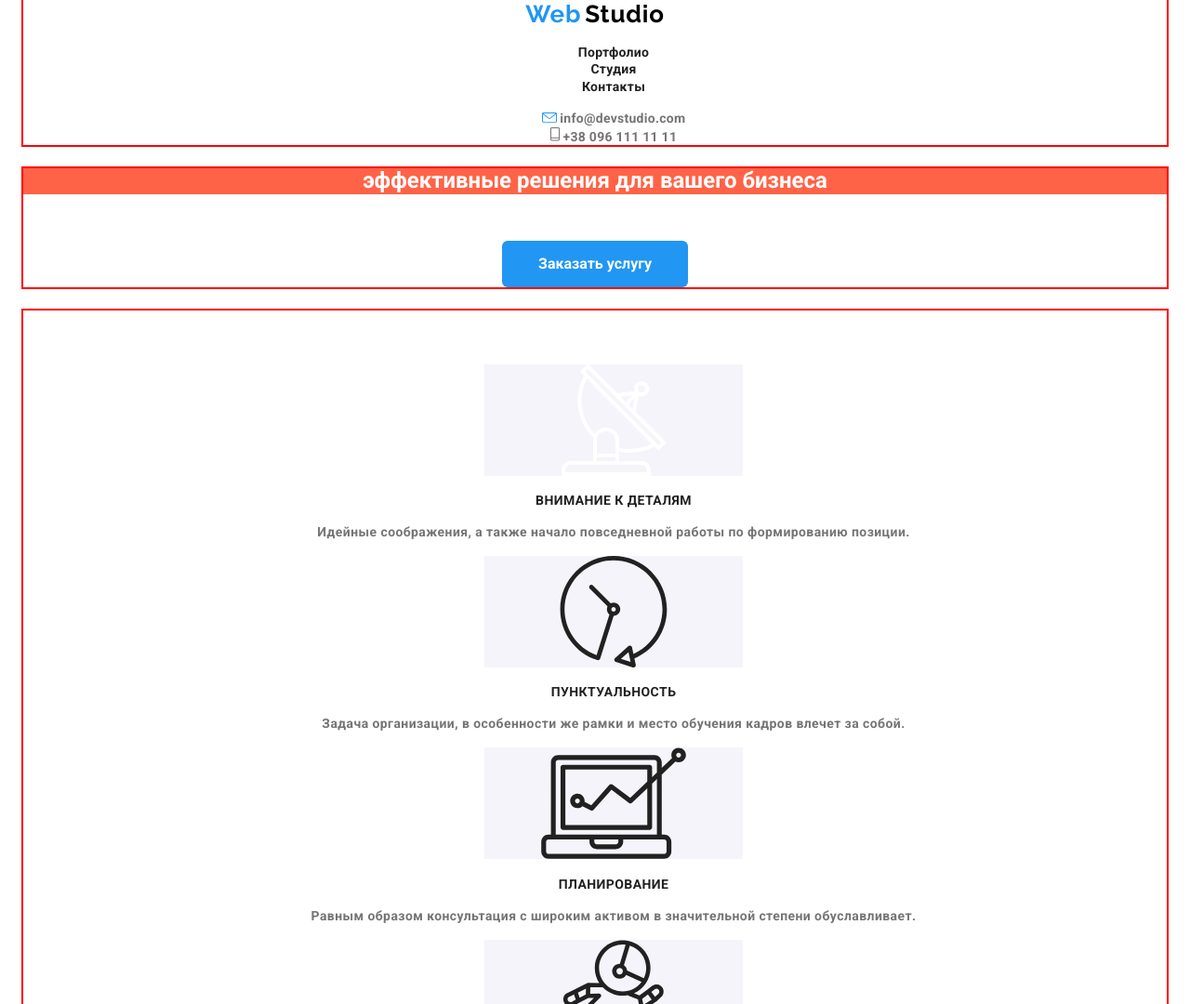
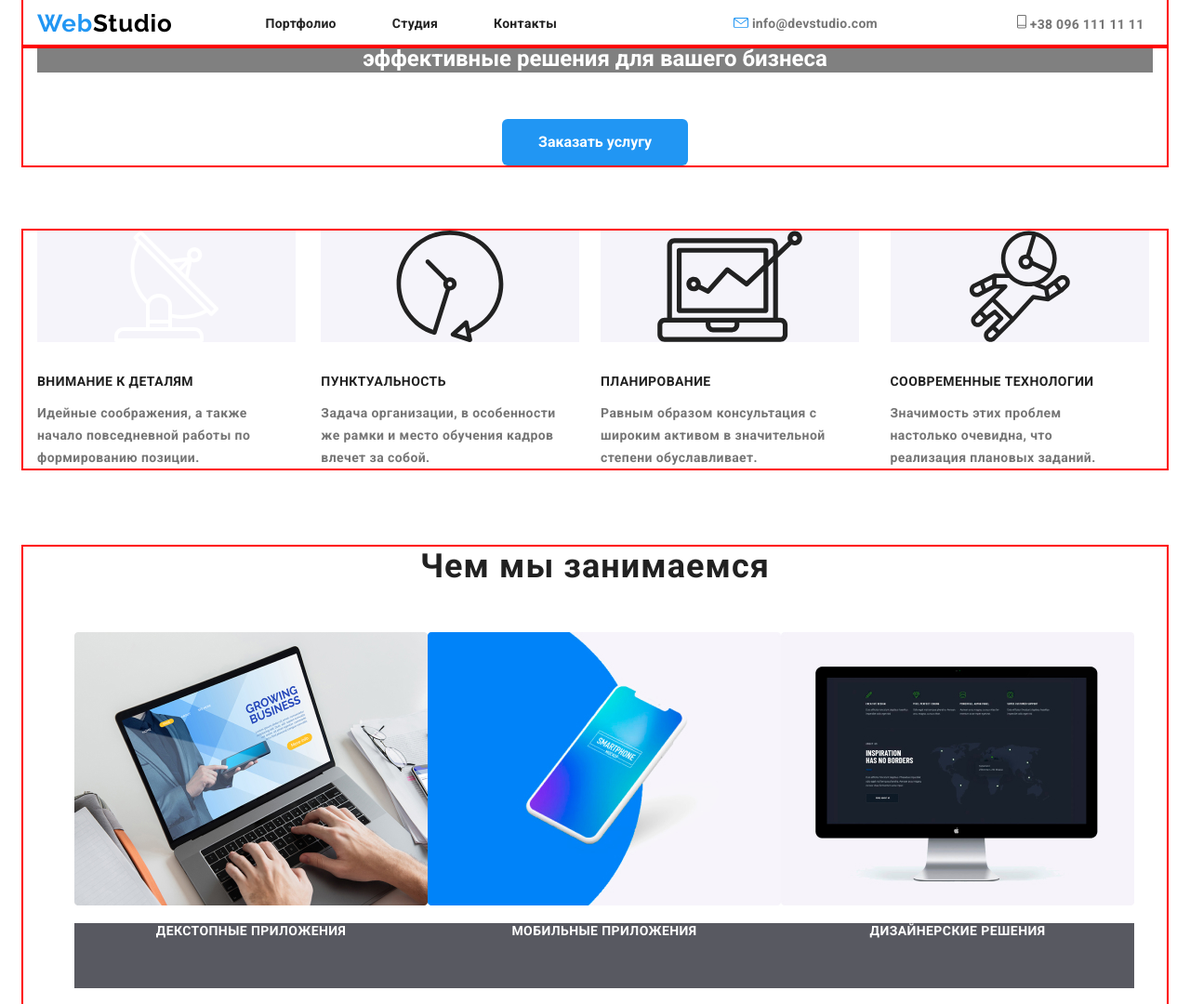
Before and after one commit to mamychenkova/goit-markup-hw-03, a plain HTML site: page index.html in a window 1280 px wide. Shown: the top 1080 px of the page at 93% size. Drawn offline with nearby package versions, Linux system fonts and the light colour scheme.

Commit message:
дз 3 -почти половина
сделан хедер, секция преимущества, герой и примеры работ( не до конца)

```diff
--- a/CSS/styles.css
+++ b/CSS/styles.css
@@ -29,7 +29,7 @@ ul {
   list-style: none;
 }
 
-.logo-web > span {
+.logo-web {
   font-family: Raleway;
   font-style: normal;
   font-weight: bold;
@@ -39,6 +39,7 @@ ul {
 
   letter-spacing: 0.03em;
   color: #2196f3;
+  margin-right: 0;
 }
 
 .logo-studio {
@@ -51,7 +52,14 @@ ul {
 
   letter-spacing: 0.03em;
   color: #000000;
+  margin-left: 0px;
+  margin-right: auto;
 }
+.header-site .container {
+  display: flex;
+  align-items: center;
+}
+
 .site-nav a {
   font-family: Roboto;
   font-style: normal;
@@ -62,8 +70,17 @@ ul {
 
   color: #212121;
 }
+.nav,
+.site-nav {
+  display: flex;
+  align-items: center;
+}
+
+.site-nav li {
+  margin-left: 60px;
+}
 .site-nav :hover,
-:focus {
+.site-nav:focus {
   color: #2196f3;
 }
 .adress-nav a {
@@ -72,23 +89,37 @@ ul {
   line-height: 16px;
   letter-spacing: 0.02em;
   color: #757575;
+  margin-left: 150px;
+  margin-right: 0px;
 }
+.adress-nav :hover,
+.adress-nav:focus {
+  color: #2196f3;
+}
+.adress-nav {
+  display: flex;
+}
+
 .container {
   width: 1230px;
   outline: 2px solid red;
   margin-right: auto;
   margin-left: auto;
-  text-align: center;
-  margin-bottom: 25px;
+
+  padding-left: 15px;
+  padding-right: 15px;
 }
 
 .hero-haeding {
   color: #ffffff;
-  background-color: tomato;
+  background-color: grey;
   margin-top: 0px;
   margin-bottom: 50px;
 }
-
+.hero-section {
+  text-align: center;
+  padding: 200px, 477px;
+}
 .button {
   display: inline-block;
   background-color: #2196f3;
@@ -101,10 +132,20 @@ ul {
   font-size: 16px;
   line-height: 30px;
 }
+
 .advantages-heading {
   margin-top: 0px;
   margin-bottom: 0px;
-  color: transparent;
+  display: none;
+}
+.advantages {
+  display: flex;
+  width: ((100% - 90px) / 4);
+  margin: 0px;
+  padding: 0px;
+  margin-top: 70px;
+  margin-bottom: 84px;
+  align-items: center;
 }
 
 .advantages img {
@@ -125,6 +166,8 @@ ul {
   line-height: 16px;
   letter-spacing: 0.03em;
   text-transform: uppercase;
+  margin-top: 30px;
+  margin-bottom: 10px;
 }
 .advantages p {
   font-style: normal;
@@ -132,17 +175,30 @@ ul {
   font-size: 14px;
   line-height: 24px;
   /* or 171% */
+  margin-right: 30px;
+
+  margin-bottom: 0px;
 
   letter-spacing: 0.03em;
 
   color: #757575;
+}
+
+.work-examples {
+  display: flex;
+  /* calc((100% - 60px) / 3) */
+  margin-top: 0px;
 }
 h2 {
   font-weight: bold;
   font-size: 36px;
   line-height: 42px;
   letter-spacing: 0.03em;
+  text-align: center;
+  margin-top: 0px;
+  margin-bottom: 50px;
 }
+
 .examples-text {
   font-style: normal;
   font-weight: bold;
@@ -168,6 +224,10 @@ h2 {
 
   letter-spacing: 0.03em;
 }
+.team-list {
+  display: flex;
+  text-align: center;
+}
 .name {
   font-weight: 500;
   font-size: 16px;
@@ -184,21 +244,27 @@ h2 {
   letter-spacing: 0.03em;
   color: #757575;
 }
-.sociallink-list a {
+.sociallink-list {
   color: #333333;
+  display: flex;
+  align-items: center;
+  padding: 0px;
+  justify-content: center;
 }
 .sociallink-list a:hover,
 .sociallink-list a:focus {
   color: #ffffff;
   background-color: #2196f3;
 }
-.klient a {
+.klient {
   color: #333333;
+  display: flex;
+  width: 175px;
+  height: 90px;
 }
-.klient a:hover,
-.klient a:focus {
+.klient :hover,
+.klient :focus {
   color: #2196f3;
-  background-color: #ffffff;
 }
 .footer {
   background: #2f303a;
--- a/index.html
+++ b/index.html
@@ -19,11 +19,9 @@
   <body>
     <header class="header-site">
       <div class="container">
-      <nav>
-        <a href="index.html" class="logo-web"> <span>Web</span></a>
-        <a href="index.html" class="logo-studio">
-          <span>Studio</span>
-        </a>
+      <nav class=nav>
+        <a href="index.html" class="logo-web">Web</a>
+        <a href="index.html" class="logo-studio">Studio</a>
         <ul class="site-nav">
           <li><a href="./portfolio.html">Портфолио</a></li>
           <li><a href="index.html">Студия</a></li>
@@ -31,17 +29,14 @@
         </ul>
       </nav>
       <ul class="adress-nav">
-        <li>
-          <a href="info@devstudio.com">
+        <li class="item" >
+          <a  href="info@devstudio.com">
             <img src="./images/letter.svg" alt="конверт" width="16" />
-            info@devstudio.com</a
-          >
-        </li>
-        <li>
-          <a href="">
-            <img src="./images/fone.svg" alt="мобильный" width="10" />
-            +38 096 111 11 11</a
-          >
+          info@devstudio.com</a>
+        </li class="item"  >
+          <a  href="">
+          <img src="./images/fone.svg" alt="мобильный" width="10" />
+          +38 096 111 11 11</a>
         </li>
       </ul>
       </div>
@@ -58,7 +53,7 @@
        <div class="container" >
           <h2 class="advantages-heading">Наши преимущества</h2>
         <ul class="advantages list">
-          <li>
+          <li class="">
             <a href=""
               ><img
                 src="./images/anten.svg"
@@ -110,7 +105,7 @@
       <section class="work-examples">
         <div class="container" >
         <h2>Чем мы занимаемся</h2>
-        <ul class="">
+        <ul class="work-examples list">
           <li>
             <a href=""
               ><img
@@ -260,7 +255,7 @@
               width="278"
               height="260"
             />
-            <h3>Robert Jakis</h3>
+            <h3 class="name">Robert Jakis</h3>
             <span class="profession">Marketing </span>
             <ul class="sociallink-list">
               <li>
@@ -310,7 +305,7 @@
               width="278"
               height="260"
             />
-            <h3>Martin Doe</h3>
+            <h3 class="name">Martin Doe</h3>
             <span class="profession"> UI Designer </span>
             <ul class="sociallink-list">
               <li>
```
